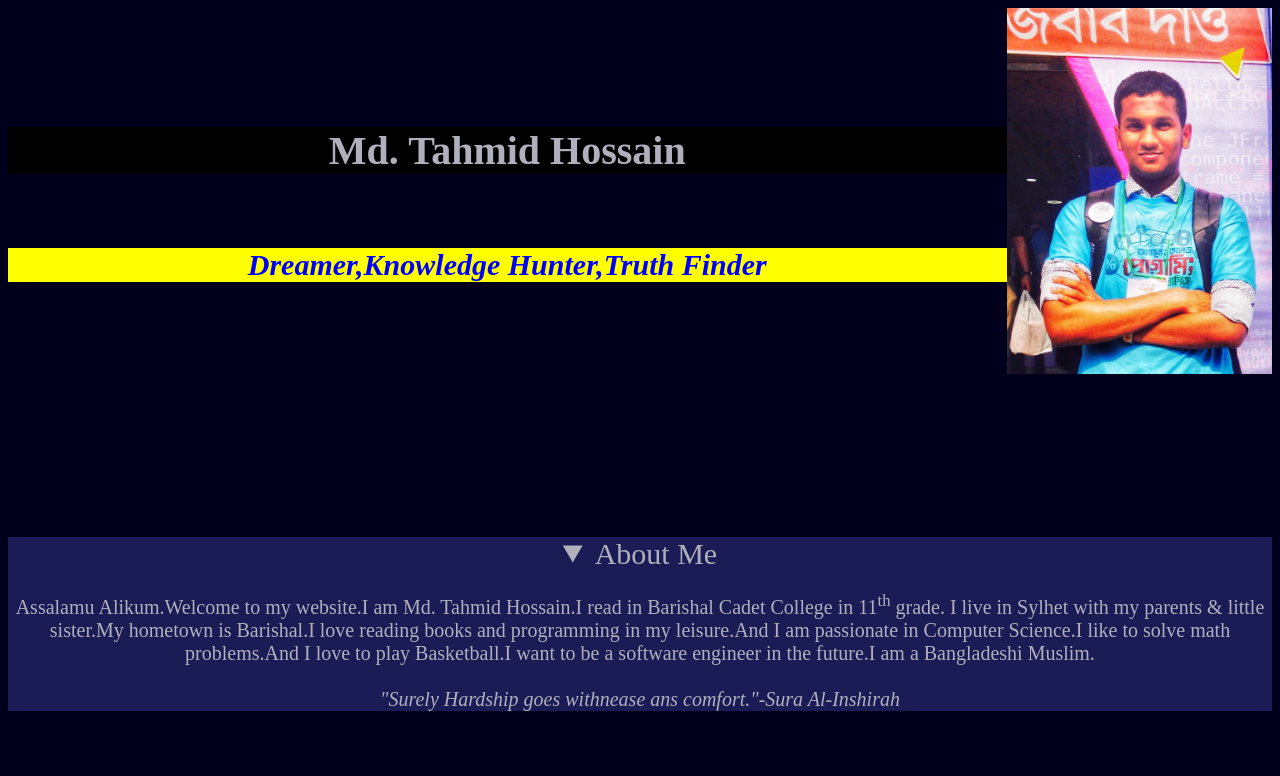
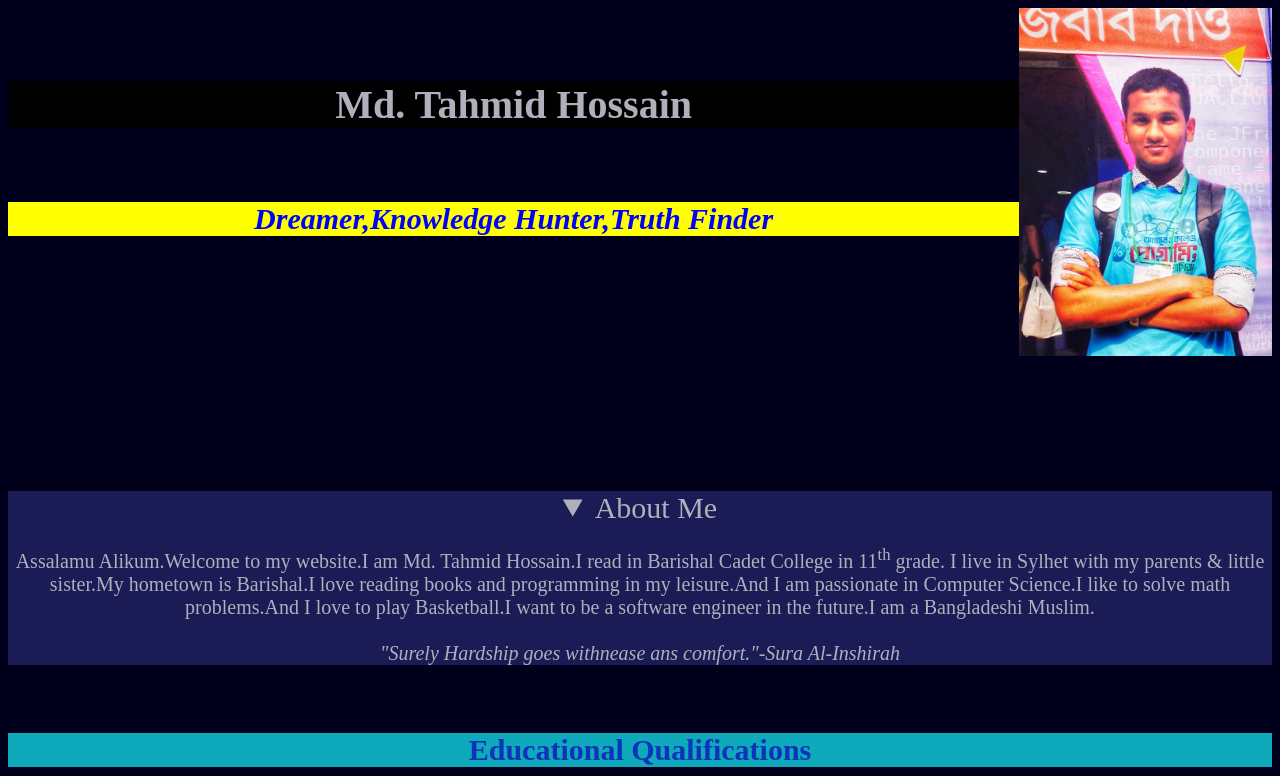
Before and after one commit to Tahmid690/tahmid690.github.io, a plain HTML site: page index.html in a window 1280 px wide. Shown: the top 776 px of the page. Drawn offline with Linux system fonts and the light colour scheme.

Commit message:
Update index.html

```diff
--- a/index.html
+++ b/index.html
@@ -9,9 +9,7 @@
 
 <body>
   <div id="intro">
-    <img src="FullSizeRender(1).jpg" alt="Tahmid" id="im" style="float:right;width:21%;">
-    <br>
-    <br>
+    <img src="FullSizeRender(1).jpg" alt="Tahmid" id="im" style="float:right;width:20%;">
     <br>
     <br>
 
```
